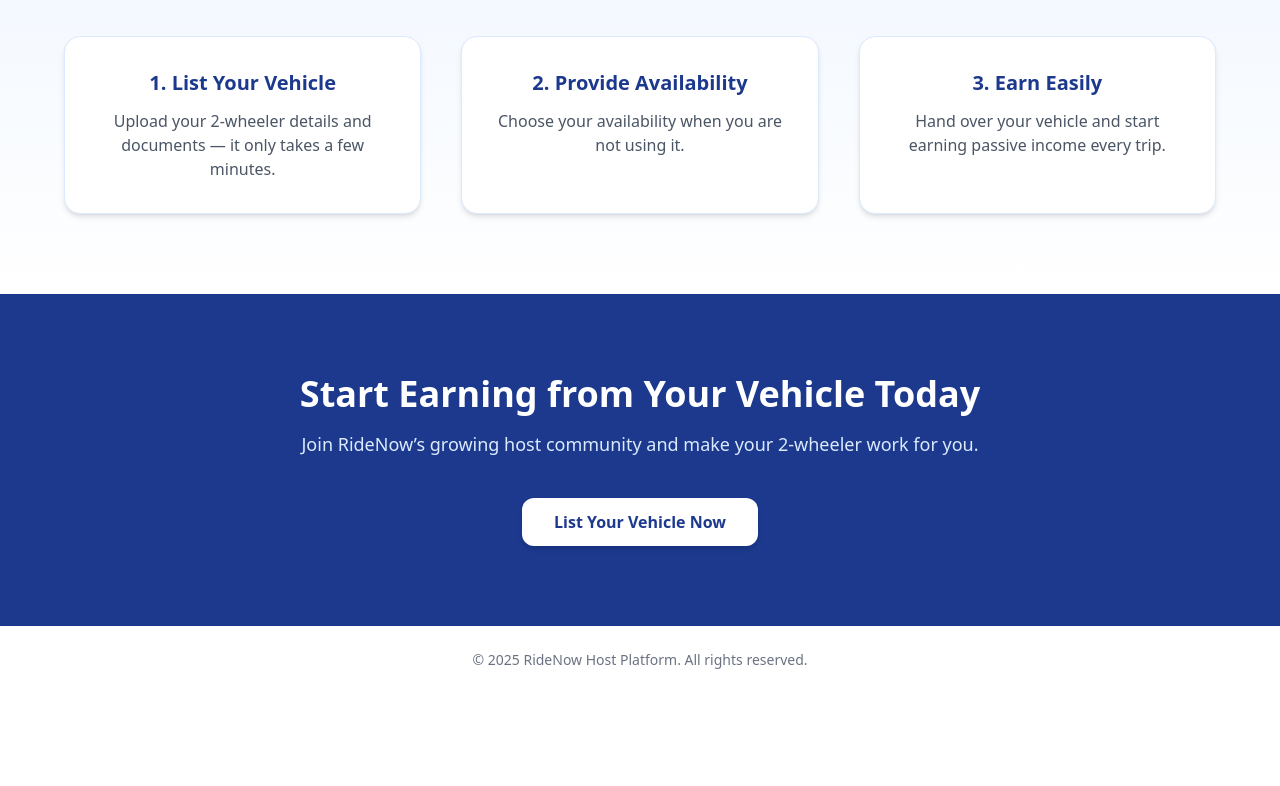
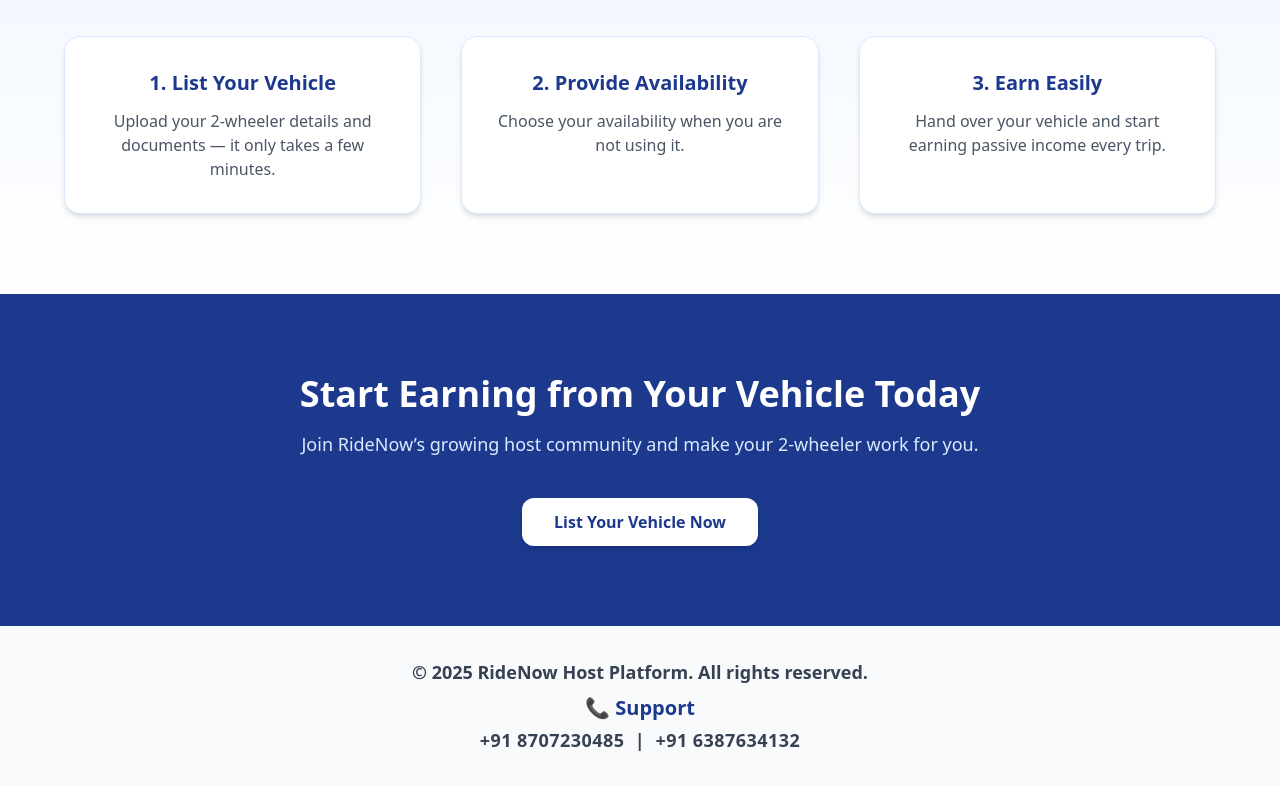
Before and after one commit to utkarsh2324/RideNow_frontend, a React (Vite) app: page /host in a window 1280 px wide. Shown: the part 1563-2349 px from the top of the page. Before the commit the page ends 2257 px from the top, so only its background shows below. Built offline with nearby package versions, Linux system fonts and the light colour scheme; no server answers.

Commit message:
support section added

```diff
--- a/src/components/herosection.jsx
+++ b/src/components/herosection.jsx
@@ -17,7 +17,6 @@
       return;
     }
 
-    // ✅ Build query string safely
     const query = new URLSearchParams({
       location,
       fromDate,
@@ -34,8 +33,10 @@
       className="relative min-h-screen flex flex-col items-center justify-center bg-cover bg-center"
       style={{ backgroundImage: "url('/hero-scooty2.png')" }}
     >
+      {/* Overlay */}
       <div className="absolute inset-0 bg-black/40"></div>
 
+      {/* Main Content */}
       <div className="relative z-10 text-center text-white px-6 w-full">
         <h1 className="text-4xl md:text-6xl font-bold mb-4 drop-shadow-lg">
           Ride Your Freedom with <span className="text-blue-900">RideNow</span>
@@ -48,20 +49,24 @@
         <div className="max-w-2xl mx-auto bg-white/20 backdrop-blur-lg rounded-2xl p-6 space-y-4 shadow-lg">
           {/* Location */}
           <div className="text-left">
-            <label className="block text-sm font-medium text-white mb-1">Location</label>
+            <label className="block text-sm font-medium text-white mb-1">
+              Location
+            </label>
             <input
               type="text"
               placeholder="Enter Location"
               value={location}
               onChange={(e) => setLocation(e.target.value)}
-              className="w-full px-4 py-3 rounded-xl bg-white/90 focus:ring-2 focus:ring-blue-500 outline-none text-gray-800 placeholder-gray-500"
+              className="w-full px-4 py-3 rounded-xl bg-white/90 text-gray-800"
             />
           </div>
 
           {/* Dates */}
           <div className="grid grid-cols-2 gap-4">
             <div className="text-left">
-              <label className="block text-sm font-medium text-white mb-1">From Date</label>
+              <label className="block text-sm font-medium text-white mb-1">
+                From Date
+              </label>
               <input
                 type="date"
                 value={fromDate}
@@ -70,7 +75,9 @@
               />
             </div>
             <div className="text-left">
-              <label className="block text-sm font-medium text-white mb-1">To Date</label>
+              <label className="block text-sm font-medium text-white mb-1">
+                To Date
+              </label>
               <input
                 type="date"
                 value={toDate}
@@ -83,7 +90,9 @@
           {/* Times */}
           <div className="grid grid-cols-2 gap-4">
             <div className="text-left">
-              <label className="block text-sm font-medium text-white mb-1">From Time</label>
+              <label className="block text-sm font-medium text-white mb-1">
+                From Time
+              </label>
               <input
                 type="time"
                 value={fromTime}
@@ -92,7 +101,9 @@
               />
             </div>
             <div className="text-left">
-              <label className="block text-sm font-medium text-white mb-1">To Time</label>
+              <label className="block text-sm font-medium text-white mb-1">
+                To Time
+              </label>
               <input
                 type="time"
                 value={toTime}
@@ -105,12 +116,24 @@
           {/* Search Button */}
           <button
             onClick={handleSearch}
-            className="cursor-pointer w-full px-5 py-3 bg-blue-900 hover:bg-blue-800 text-white rounded-xl font-semibold shadow-md transition-all duration-300"
+            className="w-full px-5 py-3 bg-blue-900 hover:bg-blue-800 text-white rounded-xl font-semibold shadow-md"
           >
             Search
           </button>
         </div>
       </div>
+
+      {/* 🔻 HERO FOOTER (NOW VISIBLE) */}
+      <div className="absolute bottom-4 w-full text-center text-white text-sm opacity-90 px-4 z-10">
+        <p className="font-medium">
+          © 2026 RideNow. All rights reserved.
+        </p>
+        <p className="mt-1 text-l md:text-xl font-bold opacity-80">
+          For support:{" "}
+          <span className="font-medium">+91 8707230485</span> |{" "}
+          <span className="font-medium">+91 6387634132</span>
+        </p>
+      </div>
     </section>
   );
 }
--- a/src/components/host/hosthome.jsx
+++ b/src/components/host/hosthome.jsx
@@ -142,9 +142,20 @@
       </section>
 
       {/* Footer */}
-      <footer className="py-6 text-center text-gray-500 text-sm">
-        © {new Date().getFullYear()} RideNow Host Platform. All rights reserved.
-      </footer>
+      {/* Footer */}
+<footer className="py-8 text-center bg-gray-50 text-gray-700">
+  <p className="text-base md:text-lg font-semibold">
+    © {new Date().getFullYear()} RideNow Host Platform. All rights reserved.
+  </p>
+
+  <p className="mt-2 text-lg md:text-xl font-bold text-blue-900">
+    📞 Support
+  </p>
+
+  <p className="mt-1 text-base md:text-lg font-semibold tracking-wide">
+    +91 8707230485 &nbsp;|&nbsp; +91 6387634132
+  </p>
+</footer>
     </div>
   );
 }
```
